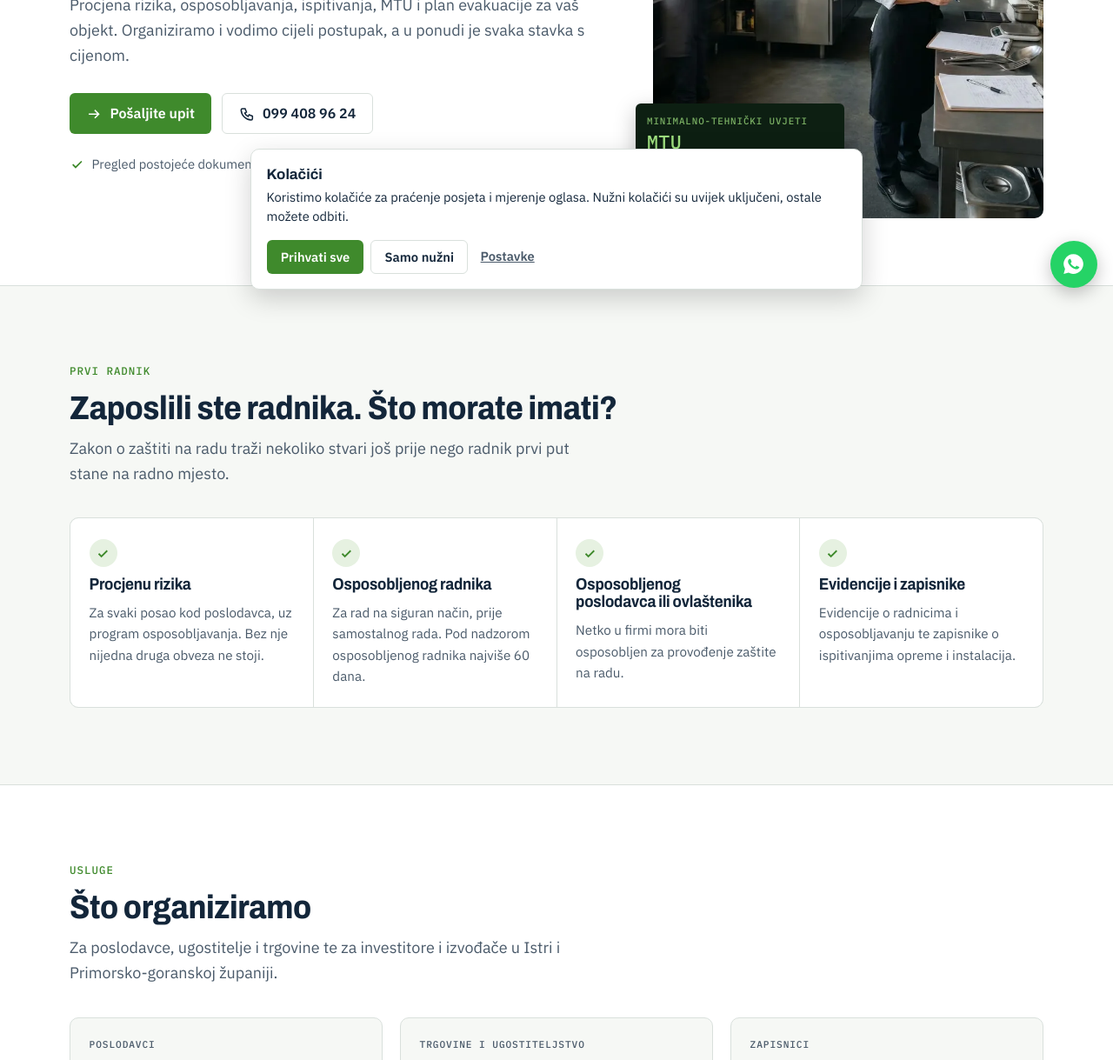
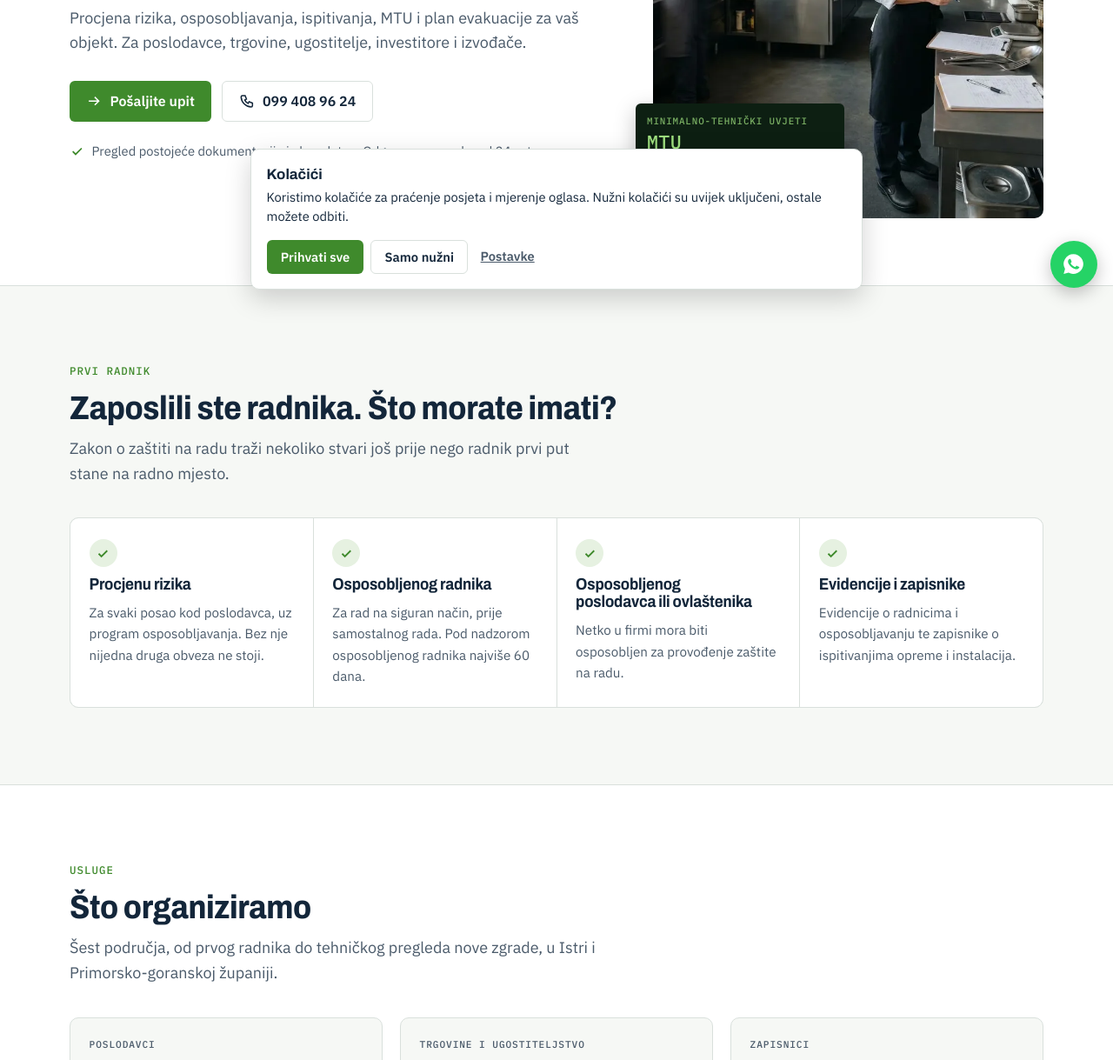
Before and after one commit to Mariocro1/istrainspekt-web, a plain HTML site: page index.html in a window 1280 px wide. Shown: the part 451-1670 px from the top of the page at 87% size. Drawn offline with Linux system fonts and the light colour scheme.

Commit message:
Naslovnica: makni rečenicu koja se ponavlja na stranici Usluge
U uvodu naslovnice umjesto "Organiziramo i vodimo cijeli postupak..."
sada stoji kome su usluge namijenjene. Uvod sekcije Usluge prilagođen
da se ciljna skupina ne ponavlja dvaput na istoj stranici.

Co-Authored-By: Claude Opus 5.5 <noreply@anthropic.com>
Claude-Session: https://claude.ai/code/session_016rwGkpHhdVKimkt7Aev9Uv

```diff
--- a/index.html
+++ b/index.html
@@ -228,7 +228,7 @@ document.addEventListener('click',function(e){var a=e.target.closest&&e.target.c
     <div class="hero-copy">
       <p class="eyebrow">Zaštita na radu · Pula i Istra</p>
       <h1>Sve obveze zaštite na radu, <em>riješeno iz jednog poziva</em></h1>
-      <p class="lead">Procjena rizika, osposobljavanja, ispitivanja, MTU i plan evakuacije za vaš objekt. Organiziramo i vodimo cijeli postupak, a u ponudi je svaka stavka s cijenom.</p>
+      <p class="lead">Procjena rizika, osposobljavanja, ispitivanja, MTU i plan evakuacije za vaš objekt. Za poslodavce, trgovine, ugostitelje, investitore i izvođače.</p>
       <div class="hero-cta">
         <a class="btn btn-primary" href="#upit" data-track="cta-hero">
           <svg viewBox="0 0 24 24" fill="none" stroke="currentColor" stroke-width="2"><path d="M4 12h14M13 6l6 6-6 6"/></svg>
@@ -292,7 +292,7 @@ document.addEventListener('click',function(e){var a=e.target.closest&&e.target.c
     <div class="sec-head">
       <p class="eyebrow">Usluge</p>
       <h2>Što organiziramo</h2>
-      <p class="lead">Za poslodavce, ugostitelje i trgovine te za investitore i izvođače u Istri i Primorsko-goranskoj županiji.</p>
+      <p class="lead">Šest područja, od prvog radnika do tehničkog pregleda nove zgrade, u Istri i Primorsko-goranskoj županiji.</p>
     </div>
     <div class="svc-list">
       <a class="svc" href="/procjena-rizika-osposobljavanje/">
```
